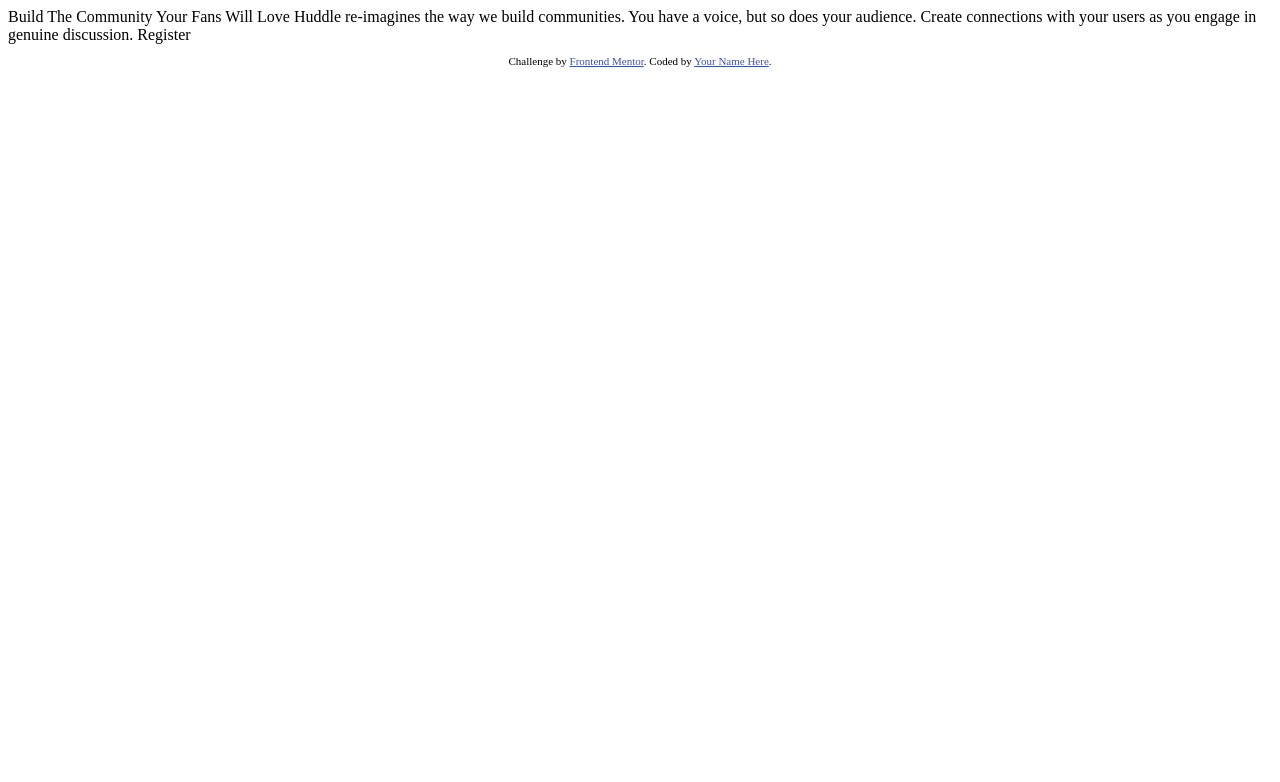
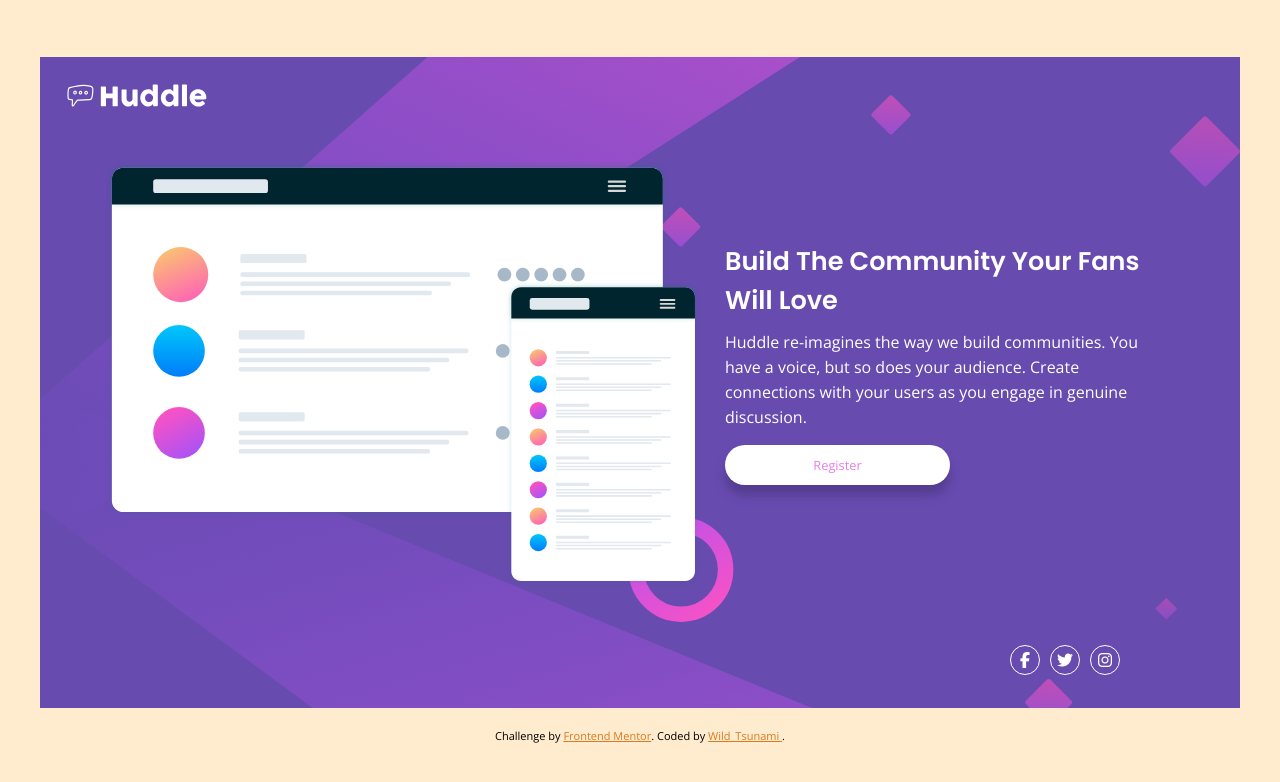
Before and after one commit to WildTsunami/009_huddle-landing-page-with-single-introductory-section-master, a plain HTML site: page index.html in a window 1280 px wide. Drawn offline with nearby package versions, Linux system fonts and the light colour scheme.

Commit message:
Finished exercise v1

```diff
--- a/index.html
+++ b/index.html
@@ -9,28 +9,45 @@
       <link rel="icon" type="image/png" sizes="32x32" href="./images/favicon-32x32.png">
       <link rel="stylesheet" href="styles.css">
 
+      <script src="https://kit.fontawesome.com/84f2f01435.js" crossorigin="anonymous"></script>
+
       <title>Frontend Mentor | Huddle landing page with single introductory section</title>
 
-      <!-- Feel free to remove these styles or customise in your own stylesheet 👍 -->
       <style>
         .attribution { font-size: 11px; text-align: center; }
-        .attribution a { color: hsl(228, 45%, 44%); }
+        .attribution a { color: hsl(29, 75%, 49%); }
       </style>
     </head>
 
     <body>
 
-      Build The Community Your Fans Will Love
+      <main>
 
-      Huddle re-imagines the way we build communities. You have a voice, but so does your audience.
-      Create connections with your users as you engage in genuine discussion.
+          <img class="main_logo" src="images/logo.svg" alt="">
 
-      Register
+          <img class="main_image" src="images/illustration-mockups.svg" alt="">
+
+        <div class="text_bloc">
+          <h1> Build The Community Your Fans Will Love </h1>
+
+          <p class="main_text">Huddle re-imagines the way we build communities. You have a voice, but so does your audience.
+          Create connections with your users as you engage in genuine discussion. </p>
+
+          <a class="button" href="#"> <p> Register </p> </a>
+        </div>
+
+        <div class="social_icons">
+          <a href="#"><i class="fab fa-facebook-f"></i></a>
+          <a href="#"><i class="fab fa-twitter"></i></a>
+          <a href="#"><i class="fab fa-instagram"></i></a>
+        </div>
+
+      </main>
 
       <footer>
         <p class="attribution">
           Challenge by <a href="https://www.frontendmentor.io?ref=challenge" target="_blank">Frontend Mentor</a>.
-          Coded by <a href="#">Your Name Here</a>.
+          Coded by <a href="https://www.frontendmentor.io/profile/WildTsunami"> Wild_Tsunami </a>.
         </p>
       </footer>
 
--- a/sass/styles.scss
+++ b/sass/styles.scss
@@ -0,0 +1,174 @@
+// "Poppins" 400, 600
+@import url('https://fonts.googleapis.com/css2?family=Poppins:wght@400;600&display=swap');
+// "Open Sans" 400
+@import url('https://fonts.googleapis.com/css2?family=Open+Sans&display=swap');
+
+// Base code
+*, *::before, *::after{
+    padding: 0px;
+    margin: 0px;
+    box-sizing: border-box;
+}
+
+html{
+    font-size: 100%;
+    font-family: "Open Sans", sans-serif, serif;
+}
+
+// Main code
+
+body{
+    background-color: blanchedalmond;
+}
+
+main{
+    display: flex;
+    flex-direction: column;
+    align-items: center;
+
+    min-height: 100vh;
+    margin-bottom: 20px;
+
+    background-image: url(images/bg-mobile.svg);
+    background-repeat: no-repeat;
+    background-size: 100% 60%;
+    background-color: hsl(257, 40%, 49%);
+}
+
+.main_logo{
+    width: 150px;
+    margin: 30px 20px 50px;
+}
+.main_image{
+    display: block;
+
+    min-width: 340px;
+    width: 90vw;
+    margin: 0px auto 50px;
+}
+
+// TEXT PART
+h1{
+    width: 90%;
+    margin: 0px auto 10px;
+
+    font-size: 1.6rem;
+    font-family: "Poppins", sans-serif, serif;
+    text-align: center;
+    color: white;
+}
+
+.main_text{
+    width: 85%;
+    margin: 0px auto 15px;
+
+    color:white;
+    line-height: 25px;
+    text-align: center;
+
+}
+
+.button{
+    display: flex;
+    align-items: center;
+    justify-content: center;
+
+    width: 225px;
+    height: 40px;
+    margin: 0px auto 70px;
+
+    background-color: white;
+    color: hsl(300, 69%, 70%);
+    text-decoration: none;
+    border-radius: 60px;
+    box-shadow: 0px 10px 10px 0px hsl(257, 40%, 40%);
+
+    p{
+        font-size: 0.8rem;
+    }
+}
+.button:hover{
+    background-color: hsl(300, 69%, 70%);
+    color: white;
+}
+
+
+.social_icons{
+    display: flex;
+    gap: 10px;
+
+    a{
+        display: flex;
+        justify-content: center;
+        align-items: center;
+
+        width: 30px;
+        height: 30px;
+        border: 1px white solid;
+
+        text-decoration: none;
+        border-radius: 90px;
+    }
+    a:hover{
+        border: 1px hsl(308, 66%, 60%) solid;
+        i{
+            color: hsl(308, 66%, 60%);
+        }
+    }
+    i{
+        color: white;
+    }
+}
+
+// DESKTOP VIEW
+
+@media screen and (min-width: 768px) {
+    body{
+        display: flex;
+        flex-direction: column;
+        align-items: center;
+        justify-content: center;
+
+        min-height: 100vh;
+    }
+    main{
+        display: grid;
+        grid-template-columns: 55% 45%;
+        grid-template-rows: 15% 75% 10%;
+        grid-template-areas:
+        "header header"
+        ". ."
+        "footer footer";
+
+        max-width: 1200px;
+        min-height: auto;
+        max-height: 800px;
+
+        background-image: url(images/bg-desktop.svg);
+        background-size: cover;
+    }
+    .main_image{
+        width: 90%;
+        margin-left: 10%;
+    }
+
+    .main_logo{
+        grid-area: header;
+    }
+
+    // TEXT PART
+    .text_bloc{
+        margin-left: 25px;
+        *{
+            text-align: left;
+            margin-left: 0px;
+        }
+    }
+
+    .social_icons{
+        grid-area: footer;
+        justify-self: end;
+
+        margin: 0px 10% 30px;
+    }
+}
```
Also changed, not shown: images/bg-desktop.svg (added), images/bg-mobile.svg (added), images/favicon-32x32.png (added), images/illustration-mockups.svg (added), images/logo.svg (added), images/screens/desktop_view.png (added), images/screens/mobile_view.png (added), styles.css.
